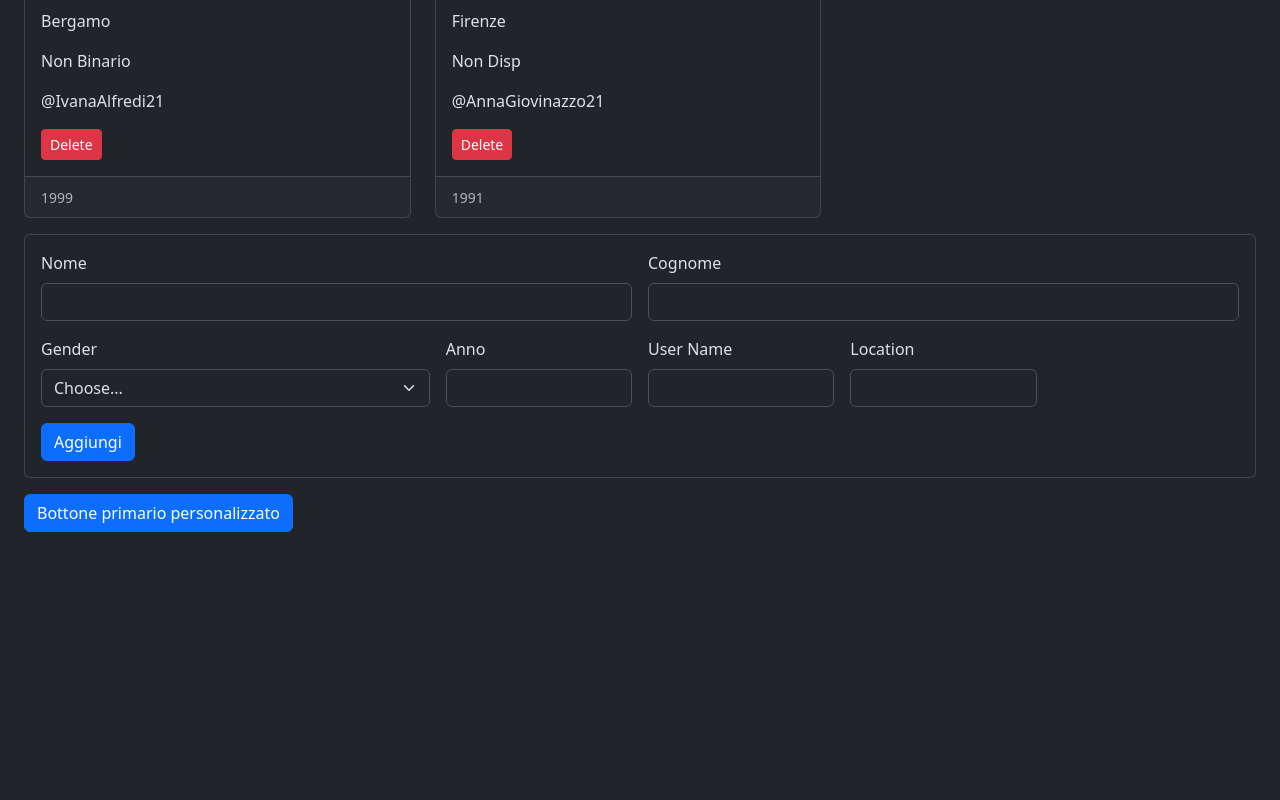
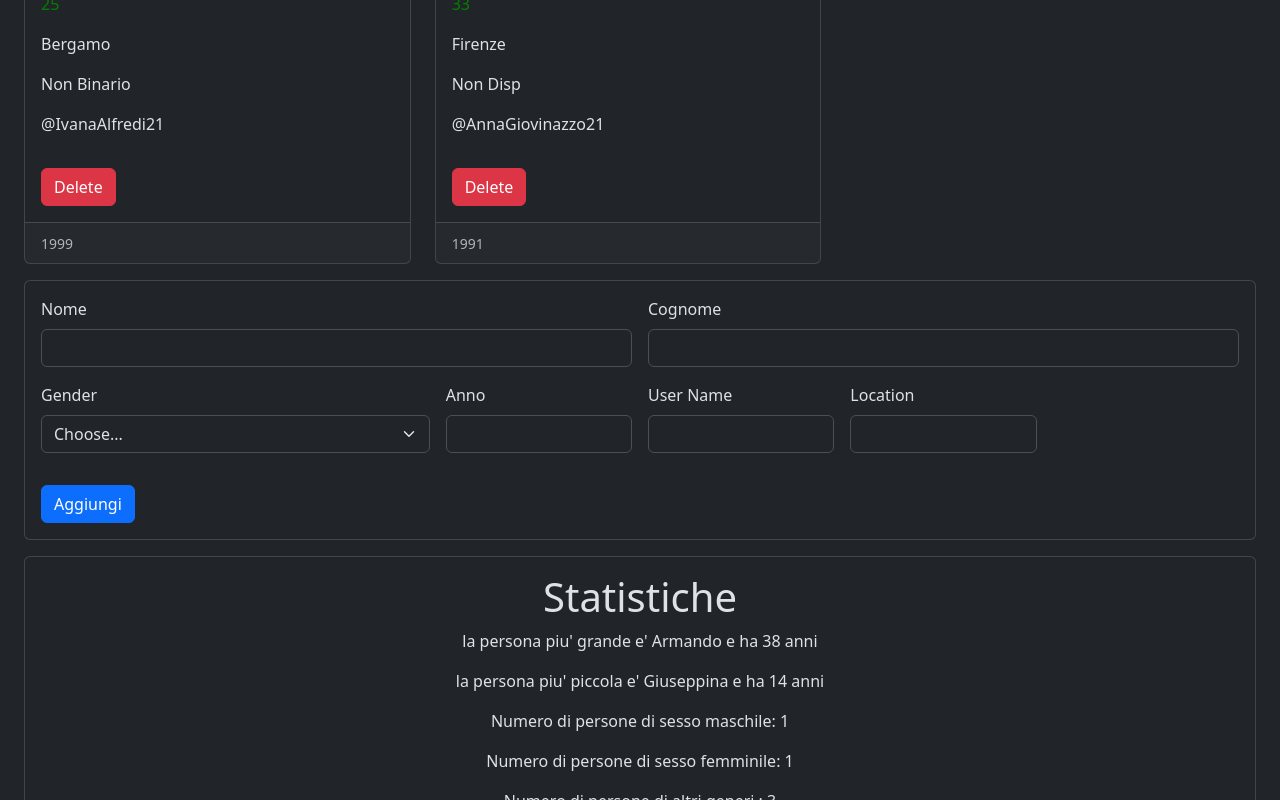
Before and after one commit to Domenico-lel/tutorial, a React (Create React App) app: page / in a window 1280 px wide. Shown: the part 700-1500 px from the top of the page. Before the commit the page ends 1256 px from the top, so only its background shows below. Built offline with nearby package versions, Linux system fonts and the light colour scheme; no server answers.

Commit message:
ModalSection with NewPersonForm

```diff
--- a/src/ListNameApp.js
+++ b/src/ListNameApp.js
@@ -23,11 +23,11 @@ function ListNameApp() {
         },
         {
             id: "2",
-            name: "Giuseppe",
+            name: "Giuseppina",
             surname: "Rossi",
             date: "2010",
             gender: "F",
-            userName: "GiuseppeRossi98",
+            userName: "GiuseppinaRossi98",
             location: "Milano"
         },
         {
@@ -145,25 +145,12 @@ function ListNameApp() {
             }
         />
 
-        {/* <PeopleStats
+        <PeopleStats
             persons={items}
         />
 
         <Map
             persons={items}
-        /> */}
-
-        <ModalSection
-        //registro la callback, in questo caso una funzione anonima che verra' chiamata quando si premera' il tasto
-            onModalActionClick={
-                () => {
-                    console.log("il pulsante e' stato premuto")
-                }
-            }
-            modalTitle="Titolo personalizzato"
-            buttonLabel="Bottone primario personalizzato"
-            modalActionButtonLabel="Salva modal"
-            modalBody="ciao"
         />
     </div>
 
--- a/src/components/ModalSection.js
+++ b/src/components/ModalSection.js
@@ -1,5 +1,6 @@
 function ModalSection(
   {
+    modalId= "exampleModal",
     buttonClass= "btn-primary",
     buttonLabel,
     modalTitle,
@@ -9,15 +10,17 @@ function ModalSection(
   }
 ) {
 
+  const fullModalId = `modalId-${modalId}`
+
 
   return <>
     {/* Button trigger modal */}
-    <button type="button" className={`btn ${buttonClass} mt-3`} data-bs-toggle="modal" data-bs-target="#exampleModal">
+    <button type="button" className={`btn ${buttonClass} mt-3`} data-bs-toggle="modal" data-bs-target={`#${fullModalId}`}>
       {buttonLabel}
     </button>
 
     {/* Modal */}
-    <div className="modal fade" id="exampleModal" tabIndex="-1" aria-labelledby="exampleModalLabel" aria-hidden="true">
+    <div className="modal fade" id={fullModalId} tabIndex="-1" aria-labelledby="exampleModalLabel" aria-hidden="true">
       <div className="modal-dialog">
         <div className="modal-content">
           <div className="modal-header">
@@ -29,7 +32,7 @@ function ModalSection(
           </div>
           <div className="modal-footer">
             <button type="button" className="btn btn-secondary" data-bs-dismiss="modal">Close</button>
-            <button onClick={onModalActionClick} type="button" className="btn btn-primary">{modalActionButtonLabel}</button>
+            <button onClick={onModalActionClick} type="button" data-bs-dismiss="modal" className="btn btn-primary">{modalActionButtonLabel}</button>
           </div>
         </div>
       </div>
--- a/src/components/NewPersonForm.js
+++ b/src/components/NewPersonForm.js
@@ -1,4 +1,5 @@
 import { useState } from "react";
+import ModalSection from "./ModalSection";
 
 function NewPersonForm(
     {
@@ -134,9 +135,11 @@ function NewPersonForm(
                 </div>
 
                 <div className="col-12">
-                    <button className="btn btn-primary"
-                        onClick={() => {
-                            const condizione = isFormValid()
+
+                    <ModalSection
+                        //registro la callback, in questo caso una funzione anonima che verra' chiamata quando si premera' il tasto
+                        onModalActionClick={
+                            () => {
 
                                 if (isFormValid()) {
                                     const newPerson = {
@@ -149,13 +152,15 @@ function NewPersonForm(
                                     }
                                     onNewPerson(newPerson)
                                     clearForm()
-                            } else {
-                                alert("alcuni campi non sono stati inseriti")
                                 }
-
-
-                        }}
-                    >Aggiungi</button>
+                            }
+                        }
+                        buttonClass="btn btn-primary"
+                        modalTitle={isFormValid() == false ? "ERRORE!" : "Stai per aggiungere una persona."}
+                        buttonLabel="Aggiungi"
+                        modalActionButtonLabel={isFormValid() == false ? "Ok" : "Aggiungi"}
+                        modalBody={isFormValid() == false ? "Compila tutti i campi prima di aggiungere una persona." : "La persona verrà aggiunta!"}
+                    />
                 </div>
             </div>
         </div>
--- a/src/components/PersonListAdvanced.js
+++ b/src/components/PersonListAdvanced.js
@@ -1,4 +1,5 @@
 import { useState } from "react";
+import ModalSection from "./ModalSection";
 
 function PersonListAdvanced(
   {
@@ -150,11 +151,22 @@ function PersonListAdvanced(
                   <p>{people.location}</p>
                   <p className="card-text">{getGenderLabel(people.gender)}</p>
                   <p className="card-text">@{people.userName}</p>
-                  <button
-                    type="button"
-                    className="btn btn-danger btn-sm"
-                    onClick={() => handleDelete(people.id)}
-                  >Delete</button>
+
+                  <ModalSection
+                    //registro la callback, in questo caso una funzione anonima che verra' chiamata quando si premera' il tasto
+                    onModalActionClick={
+                      () => {
+                        handleDelete(people.id)
+                      }
+                    }
+                    modalId={people.id}
+                    buttonClass="btn-danger"
+                    modalTitle="Sei sicuro di voler eliminare l'utente?"
+                    buttonLabel="Delete"
+                    modalActionButtonLabel="Elimina definitivamente"
+                    modalBody={"l' utente " + people.name + " " + people.surname + " verra' eliminato!"}
+                  />
+
                 </div>
                 <div className="card-footer">
                   <small className="text-body-secondary">{people.date}</small>
```
Lines whose indentation alone changed are shown as unchanged.
